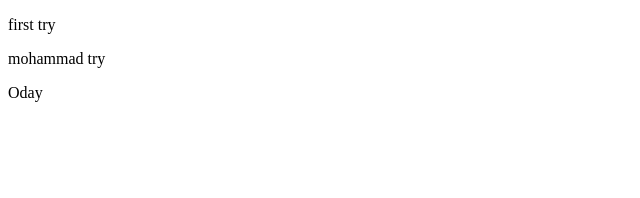
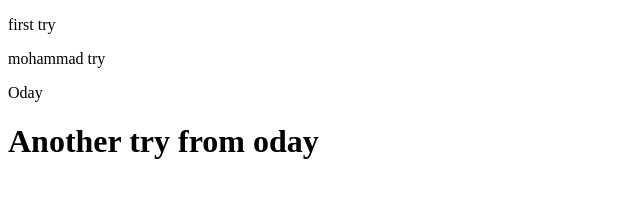
Before and after one commit to nuirat/hackathon, a plain HTML site: page index.html in a window 1280 px wide. Shown: the whole page, without its empty margins (0-640 px from the left). Drawn offline with Linux system fonts and the light colour scheme.

Commit message:
second oday try

```diff
--- a/index.html
+++ b/index.html
@@ -10,5 +10,6 @@
     <p>first try</p>
     <p>mohammad try</p>
     <p>Oday</p>
+    <h1>Another try from oday</h1>
   </body>
 </html>
```
